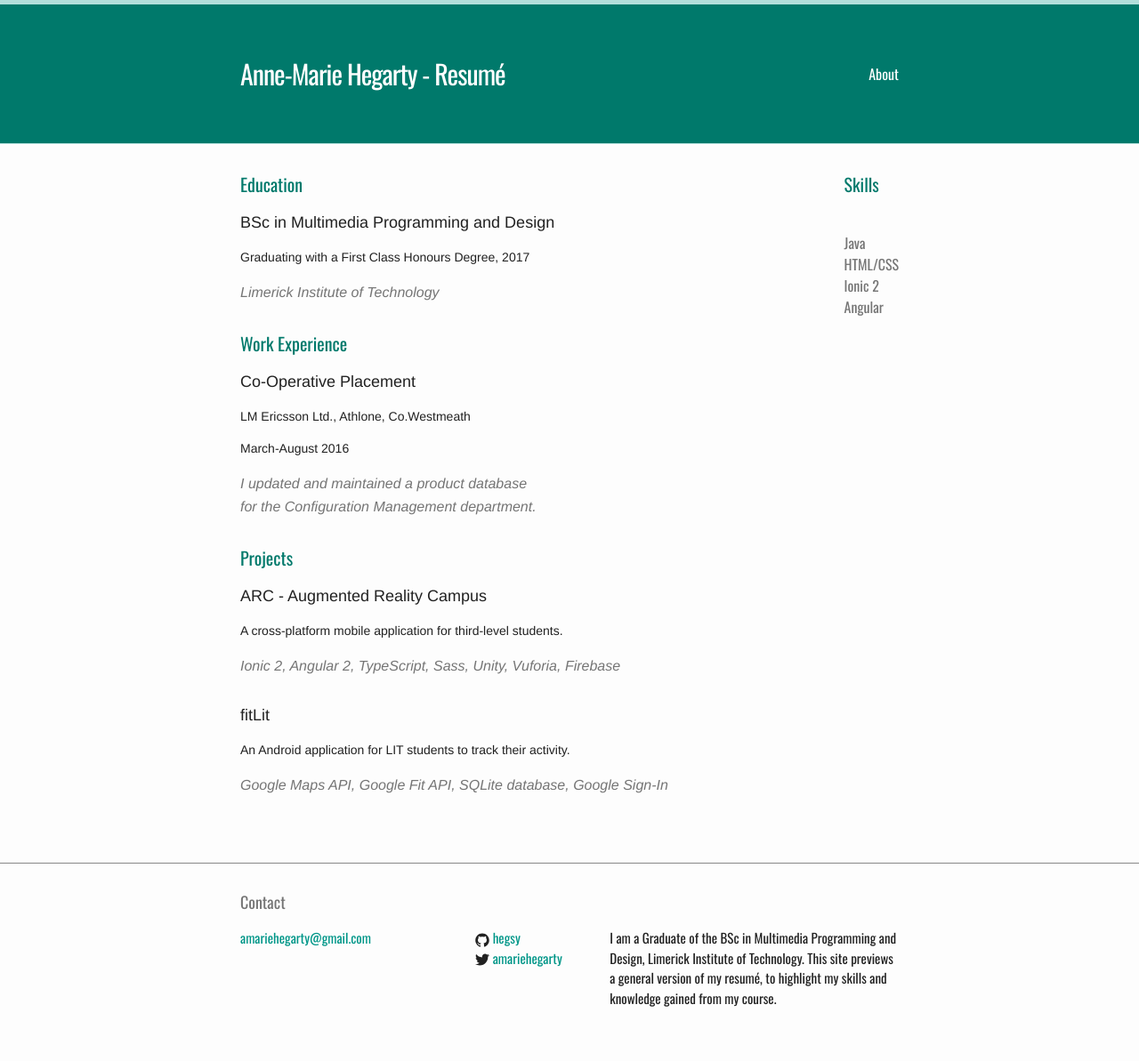
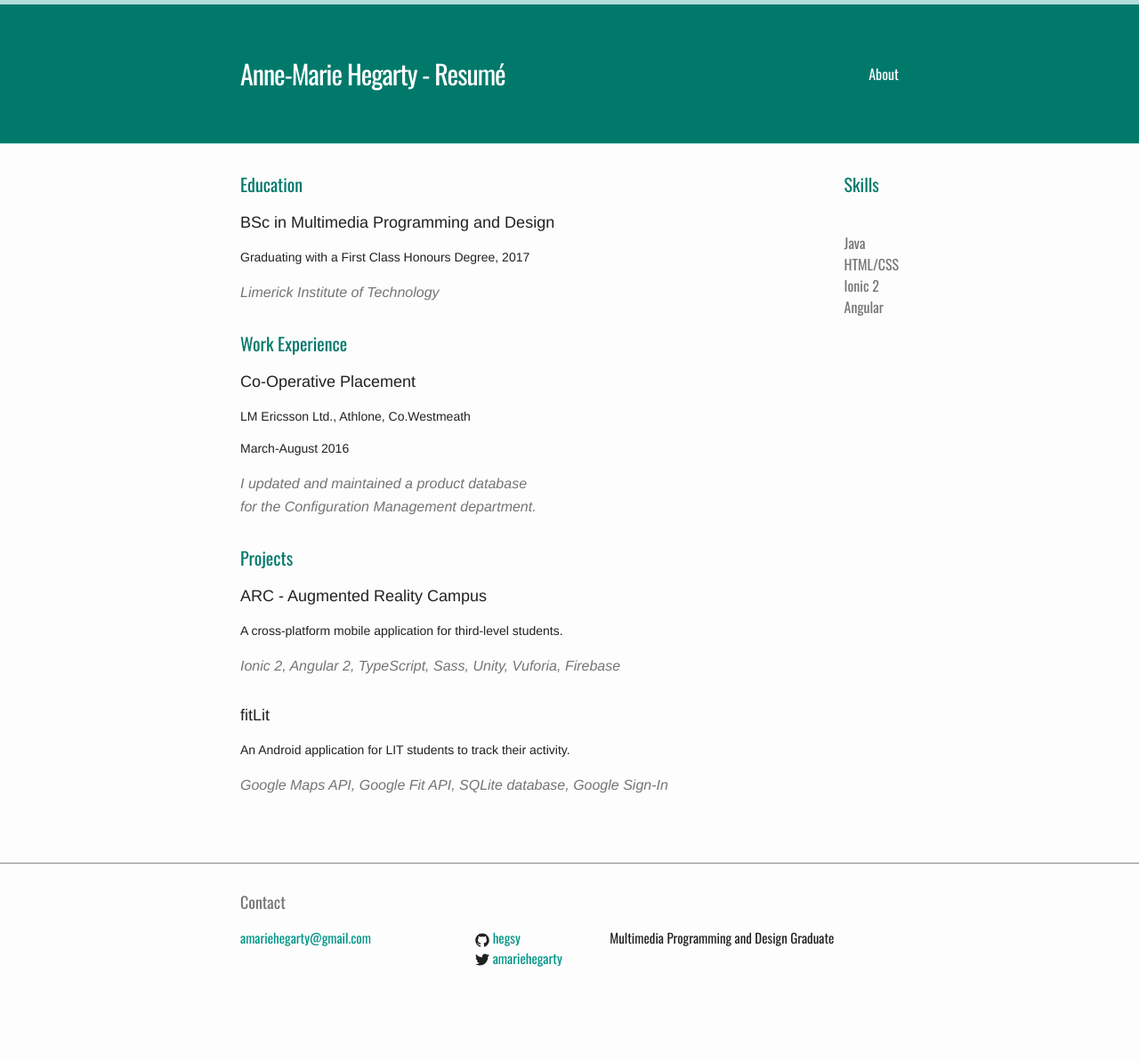
Before and after one commit to hegsy/hegsy.github.io, a Jekyll site: the page built from index.html, in a window 1280 px wide. Shown: the whole page at 89% size. Built offline with Jekyll 4.4.1, drawn with Linux system fonts in a browser that asks for light colours; after the commit the page ends 1148 px from its top, so only the background shows below that.

Commit message:
config description change

```diff
--- a/_config.yml
+++ b/_config.yml
@@ -9,8 +9,7 @@
 title: Anne-Marie Hegarty - Resumé
 email: amariehegarty@gmail.com
 description: > # this means to ignore newlines until "baseurl:"
-  I am a Graduate of the BSc in Multimedia Programming and Design, Limerick Institute of Technology.
-  This site previews a general version of my resumé, to highlight my skills and knowledge gained from my course.
+  Multimedia Programming and Design Graduate
 baseurl: "" # the subpath of your site, e.g. /blog
 url: "http://yourdomain.com" # the base hostname & protocol for your site
 twitter_username: amariehegarty
```
